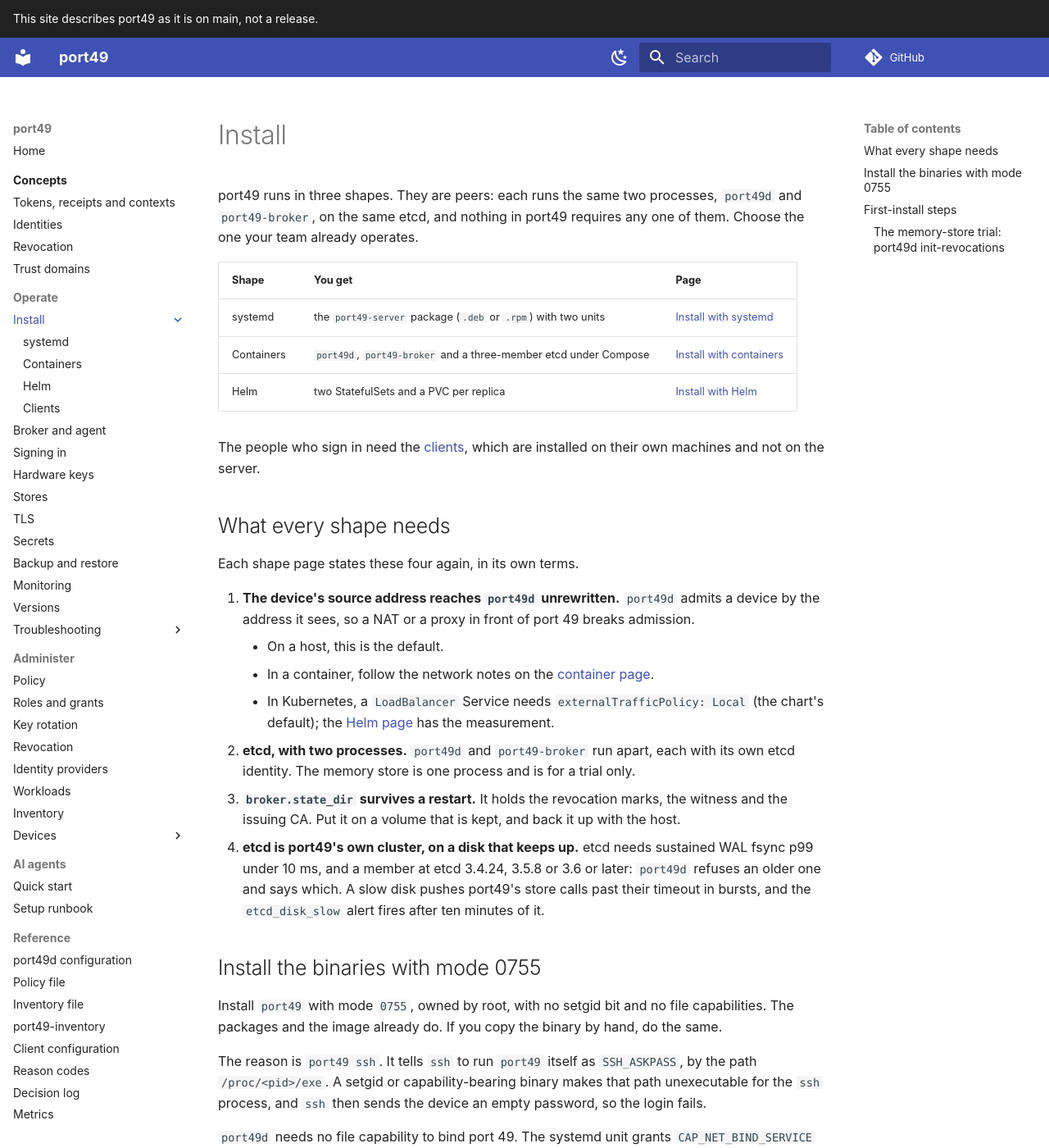
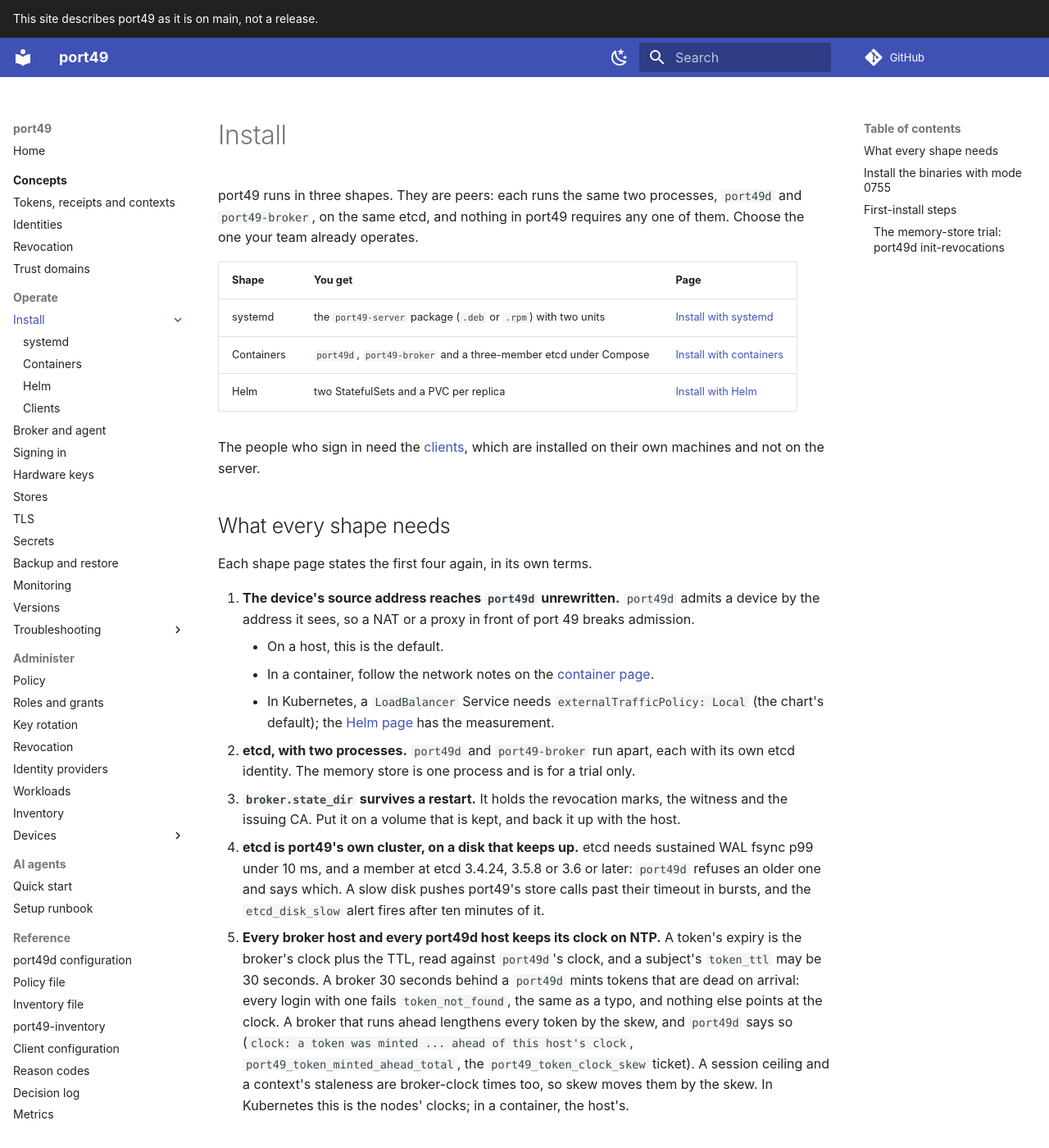
Before and after one commit to blanketfish/port49, an MkDocs documentation site: the page built from docs/site/operate/install/index.md, in a window 1280 px wide and 1400 px high. Shown: the whole window at 82% size. Built offline with MkDocs 1.6.1 and Material for MkDocs 9.7.7, drawn with Linux system fonts in a browser that asks for light colours; comment, search, counter and statistics services are not loaded; the version menu is left out.

Commit message:
docs: correct design 8 and the concepts page on token expiry
Design 8 and the concepts page said no clock comparison between broker
and port49d decides a login. Design 12 and plan 7d Ruling 3, which the
code follows, say the record's expiry is read against port49d's clock.
Fix the contradiction toward Ruling 3, require NTP on every broker and
port49d host (install page, design NTP bullet), and say what the
operator sees under skew (audit F8-1, F8-2).

Co-Authored-By: Claude Sonnet 5.5 <noreply@anthropic.com>

```diff
--- a/docs/site/operate/install/index.md
+++ b/docs/site/operate/install/index.md
@@ -20,7 +20,7 @@ not on the server.
 
 ## What every shape needs
 
-Each shape page states these four again, in its own terms.
+Each shape page states the first four again, in its own terms.
 
 1. **The device's source address reaches `port49d` unrewritten.** `port49d` admits a device by the
    address it sees, so a NAT or a proxy in front of port 49 breaks admission.
@@ -36,6 +36,14 @@ Each shape page states these four again, in its own terms.
    under 10 ms, and a member at etcd 3.4.24, 3.5.8 or 3.6 or later: `port49d` refuses an older one and
    says which. A slow disk pushes port49's store calls past their timeout in bursts, and the
    `etcd_disk_slow` alert fires after ten minutes of it.
+5. **Every broker host and every port49d host keeps its clock on NTP.** A token's expiry is the broker's
+   clock plus the TTL, read against `port49d`'s clock, and a subject's `token_ttl` may be 30 seconds. A
+   broker 30 seconds behind a `port49d` mints tokens that are dead on arrival: every login with one fails
+   `token_not_found`, the same as a typo, and nothing else points at the clock. A broker that runs ahead
+   lengthens every token by the skew, and `port49d` says so (`clock: a token was minted ... ahead of this
+   host's clock`, `port49_token_minted_ahead_total`, the `port49_token_clock_skew` ticket). A session
+   ceiling and a context's staleness are broker-clock times too, so skew moves them by the skew. In
+   Kubernetes this is the nodes' clocks; in a container, the host's.
 
 ## Install the binaries with mode 0755
 
```
Also changed, not shown: docs/design/2026-08-21-port49-design.md (+31 -12 lines), docs/site/concepts/tokens-receipts-contexts.md (+8 -2 lines).
